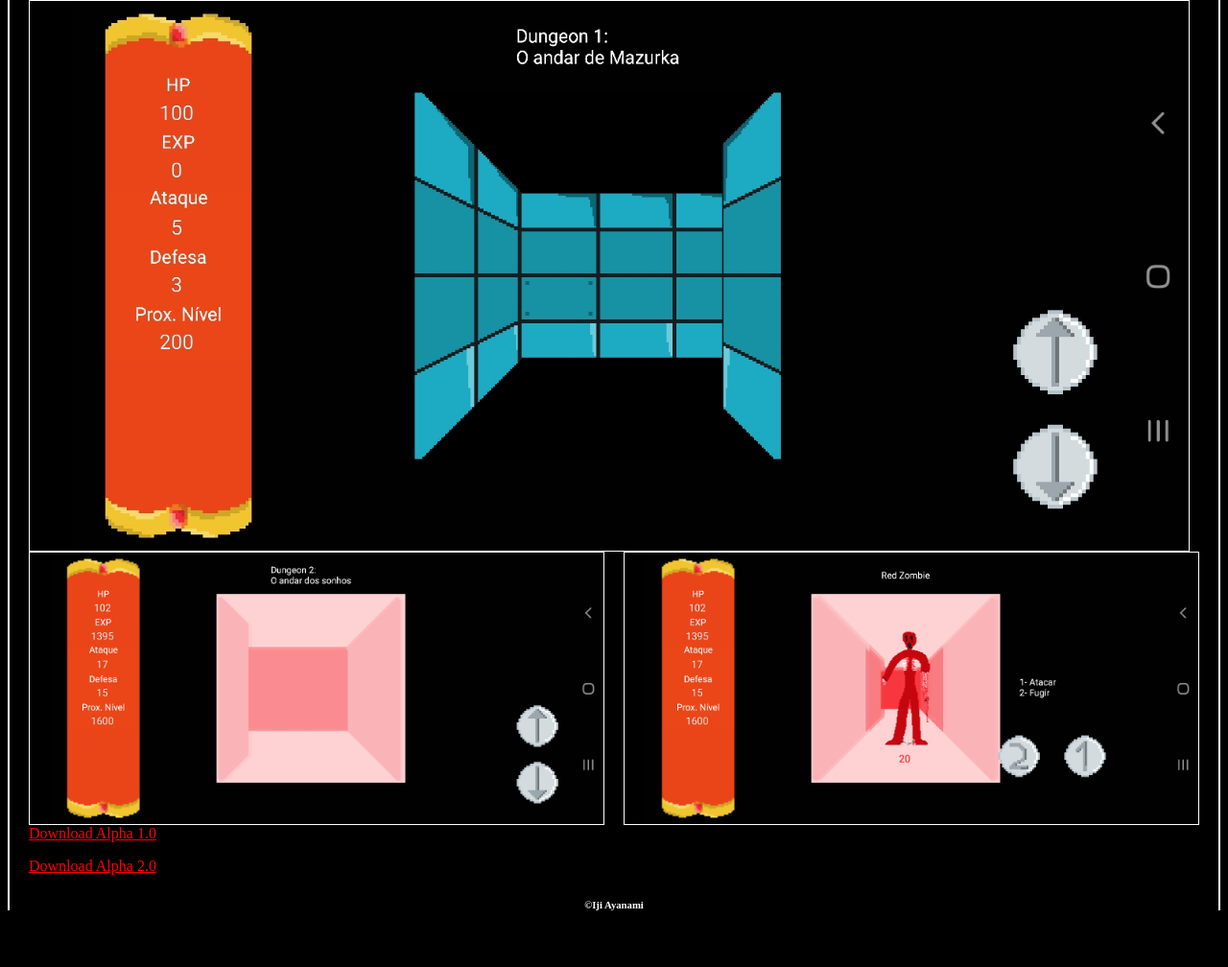
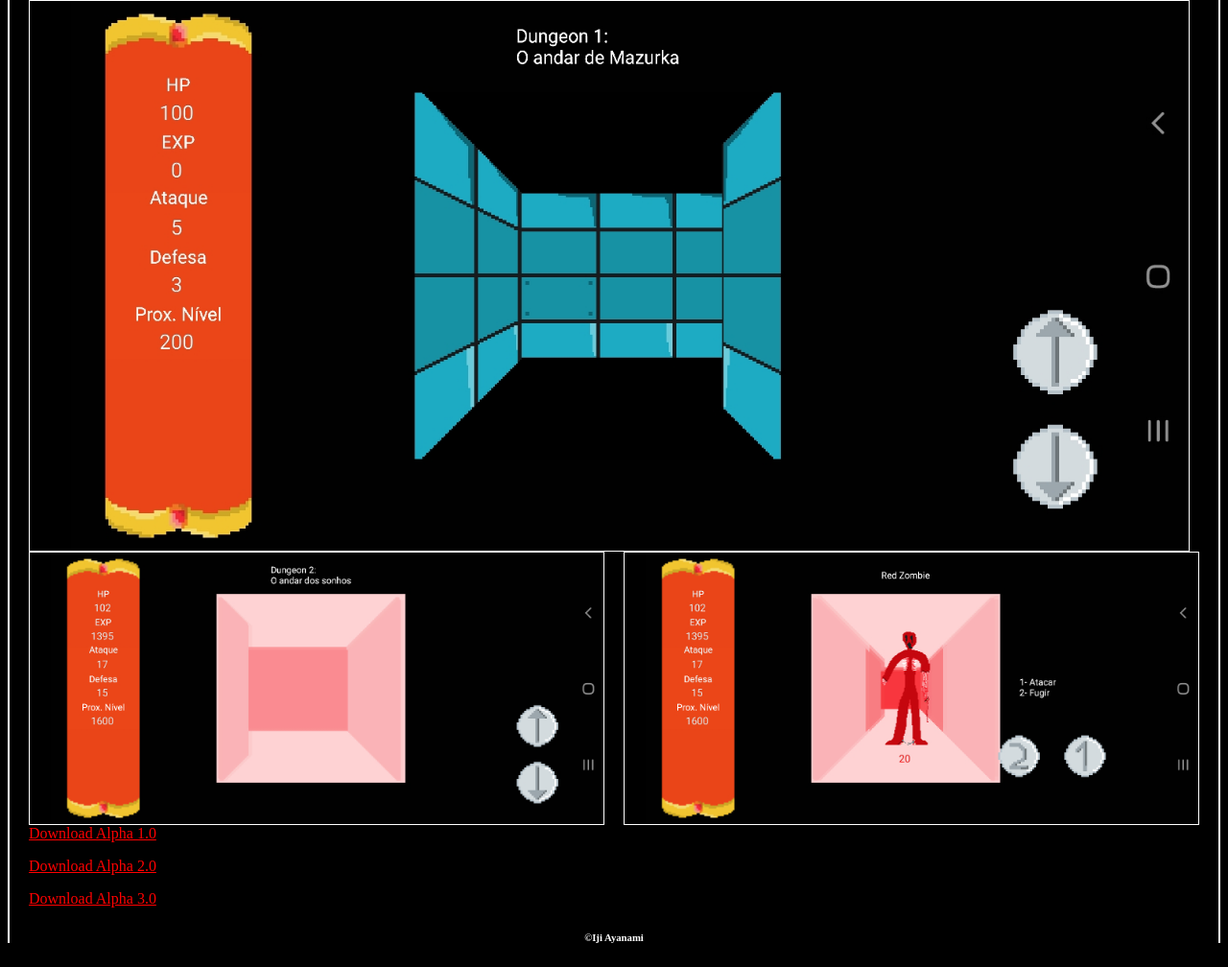
Before and after one commit to ijiayanami/panoramasite, a plain HTML site: page index.html in a window 1280 px wide. Shown: the part 111-1119 px from the top of the page at 96% size. Before the commit the page ends 1085 px from the top, so only its background shows below. Drawn offline with Linux system fonts and the light colour scheme.

Commit message:
Update index.html
Atualização do site

```diff
--- a/index.html
+++ b/index.html
@@ -14,6 +14,7 @@
   <img src="img3.jpg" align="right" width="49%" class="imgs"></>
   <p><a style="color:red" href="Panorama Monogatari.apk" download="Panorama Monogatari.apk">Download Alpha 1.0</a></p>
     <p><a style="color:red" href="Panorama Monogatari 2.0.apk" download="Panorama Monogatari 2.0.apk">Download Alpha 2.0</a></p>
+     <p><a style="color:red" href="Panorama Monogatari 3.0.apk" download="Panorama Monogatari 3.0.apk">Download Alpha 3.0</a></p>
   <h6 style="color:white" align="center">©Iji Ayanami</h6>
 </body>
 </html>
```
